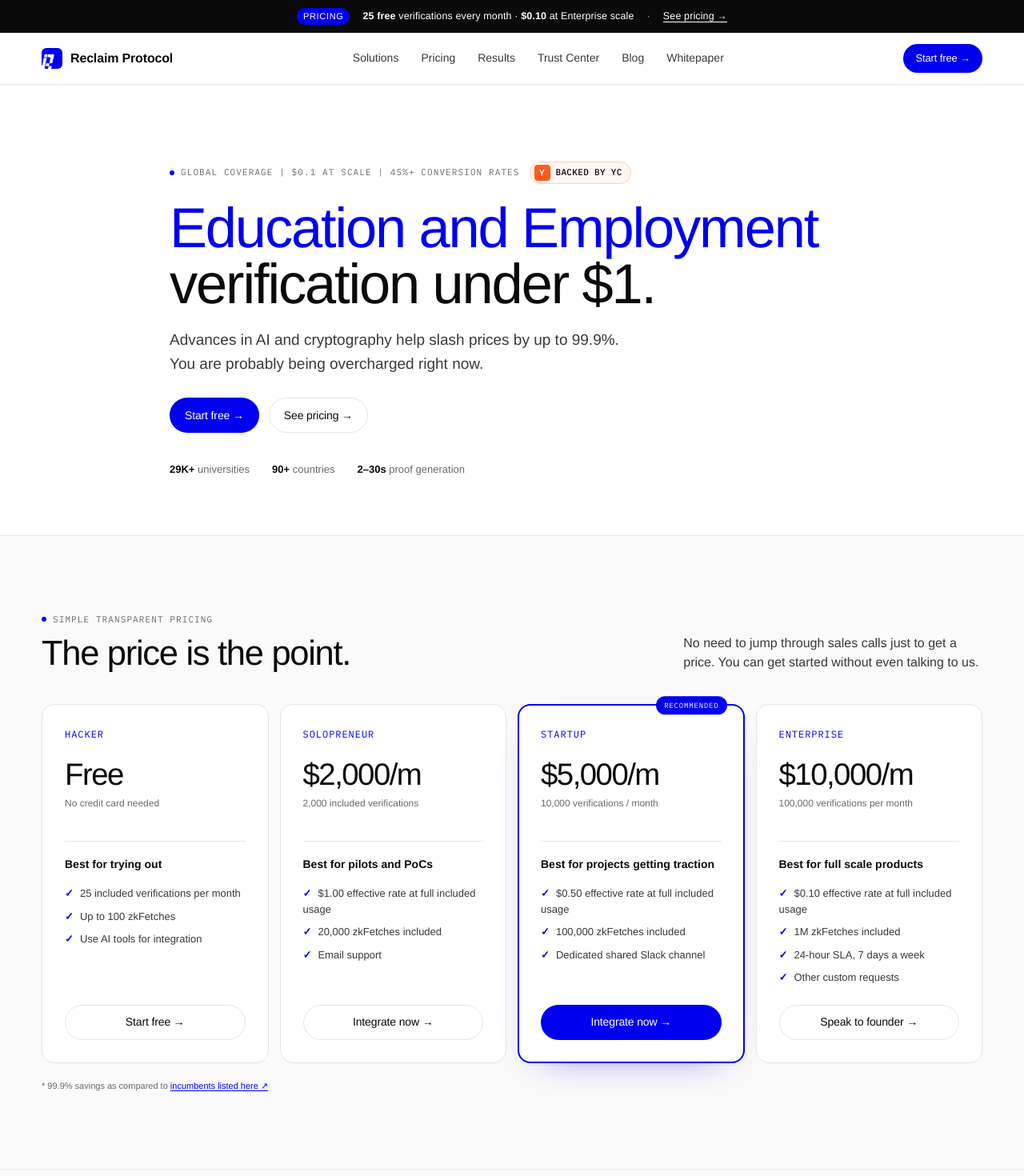
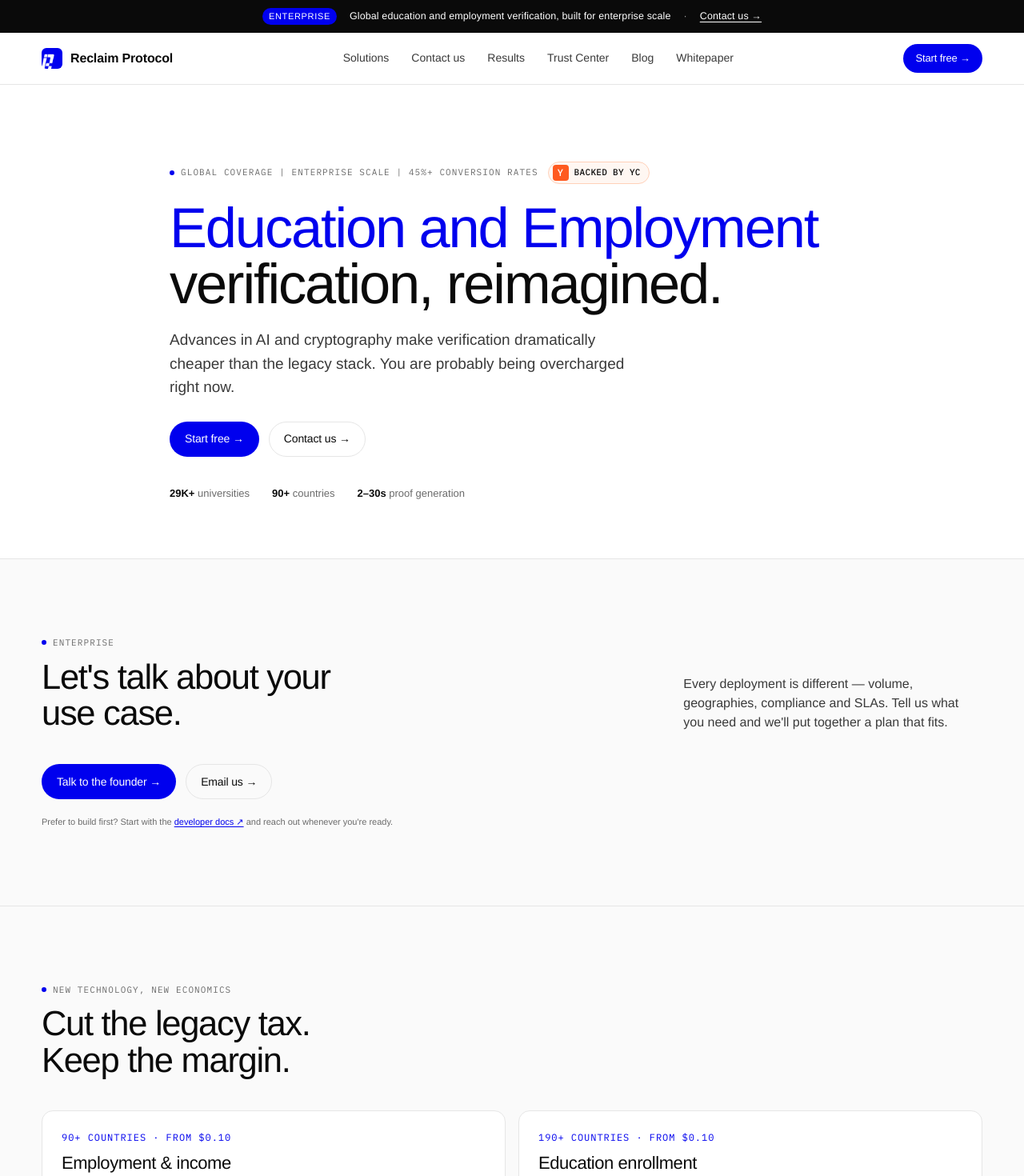
Before and after one commit to reclaimprotocol/landingpage, a Next.js app: page / in a window 1280 px wide. Shown: the top 1470 px of the page at 80% size. Built offline with nearby package versions, Linux system fonts and the light colour scheme.

Commit message:
Replace pricing section with Contact us
- Remove the pricing plans section; add an Enterprise 'Contact us' section (founder call + email)
- Nav/banner/hero/final CTA now point to #contact instead of #pricing
- Drop published price points from banner, hero, footer tagline and final CTA copy

```diff
--- a/app/education/page.tsx
+++ b/app/education/page.tsx
@@ -10,7 +10,7 @@
         </a>
         <nav className="nav-links">
           <a href="/#verify">Solutions</a>
-          <a href="/#pricing">Pricing</a>
+          <a href="/#contact">Contact us</a>
           <a href="https://trust.reclaimprotocol.org" target="_blank" rel="noopener noreferrer">Trust Center</a>
           <a href="https://blog.reclaimprotocol.org" target="_blank" rel="noopener noreferrer">Blog</a>
           <a href="https://drive.google.com/file/d/1Tok4J6mv7PwRCbwxVNhv4alS82sQJI4E/view" target="_blank" rel="noopener noreferrer">Whitepaper</a>
--- a/app/employment/page.tsx
+++ b/app/employment/page.tsx
@@ -69,7 +69,7 @@
         </Link>
         <nav className="nav-links" aria-label="Main navigation">
           <Link href="/#verify">Solutions</Link>
-          <Link href="/#pricing">Pricing</Link>
+          <Link href="/#contact">Contact us</Link>
           <a href="https://trust.reclaimprotocol.org" target="_blank" rel="noopener noreferrer">Trust Center</a>
           <a href="https://blog.reclaimprotocol.org" target="_blank" rel="noopener noreferrer">Blog</a>
           <a href="https://drive.google.com/file/d/1Tok4J6mv7PwRCbwxVNhv4alS82sQJI4E/view" target="_blank" rel="noopener noreferrer">Whitepaper</a>
--- a/app/page.tsx
+++ b/app/page.tsx
@@ -12,7 +12,7 @@
         </Link>
         <nav className="nav-links">
           <a href="#verify">Solutions</a>
-          <a href="#pricing">Pricing</a>
+          <a href="#contact">Contact us</a>
           <a href="#results">Results</a>
           <a href="https://trust.reclaimprotocol.org" target="_blank" rel="noopener noreferrer">Trust Center</a>
           <a href="https://blog.reclaimprotocol.org" target="_blank" rel="noopener noreferrer">Blog</a>
@@ -30,10 +30,10 @@
 function Banner() {
   return (
     <div className="banner">
-      <span className="pill">Pricing</span>
-      <span><b>25 free</b> verifications every month · <b>$0.10</b> at Enterprise scale</span>
+      <span className="pill">Enterprise</span>
+      <span>Global education and employment verification, built for enterprise scale</span>
       <span style={{ opacity: 0.6 }}>·</span>
-      <a href="#pricing" style={{ color: '#fff', textDecoration: 'underline', textUnderlineOffset: '3px' }}>See pricing →</a>
+      <a href="#contact" style={{ color: '#fff', textDecoration: 'underline', textUnderlineOffset: '3px' }}>Contact us →</a>
     </div>
   );
 }
@@ -44,18 +44,18 @@
     <section className="hero no-border" style={{ borderTop: 0 }}>
       <div className="wrap hero-wrap">
         <div className="hero-kicker">
-          <div className="eyebrow"><span className="dot"></span>Global coverage | $0.1 at scale | 45%+ conversion rates</div>
+          <div className="eyebrow"><span className="dot"></span>Global coverage | Enterprise scale | 45%+ conversion rates</div>
           <span className="yc-badge"><span className="yc-badge-mark">Y</span>Backed by YC</span>
         </div>
         <h1 style={{ marginTop: '20px' }}>
-          <strong>Education and Employment</strong> verification under $1.
+          <strong>Education and Employment</strong> verification, reimagined.
         </h1>
         <p className="lead" style={{ marginTop: '20px' }}>
-          Advances in AI and cryptography help slash prices by up to 99.9%. You are probably being overcharged right now.
+          Advances in AI and cryptography make verification dramatically cheaper than the legacy stack. You are probably being overcharged right now.
         </p>
         <div className="hero-actions">
           <a href="https://docs.reclaimprotocol.org" target="_blank" rel="noopener noreferrer" className="btn btn-primary">Start free →</a>
-          <a href="#pricing" className="btn btn-ghost">See pricing →</a>
+          <a href="#contact" className="btn btn-ghost">Contact us →</a>
         </div>
         <div className="hero-meta">
           <span><b>29K+</b> universities</span>
@@ -67,78 +67,27 @@
   );
 }
 
-/* ---------- Pricing ---------- */
-function Pricing() {
-  const plans = [
-    {
-      name: 'Hacker',
-      price: 'Free',
-      cadence: 'No credit card needed',
-      bestFor: 'Best for trying out',
-      details: ['25 included verifications per month', 'Up to 100 zkFetches', 'Use AI tools for integration'],
-      cta: 'Start free →',
-      href: 'https://docs.reclaimprotocol.org',
-    },
-    {
-      name: 'Solopreneur',
-      price: '$2,000/m',
-      cadence: '2,000 included verifications',
-      bestFor: 'Best for pilots and PoCs',
-      details: ['$1.00 effective rate at full included usage', '20,000 zkFetches included', 'Email support'],
-      cta: 'Integrate now →',
-      href: 'https://docs.reclaimprotocol.org',
-    },
-    {
-      name: 'Startup',
-      price: '$5,000/m',
-      cadence: '10,000 verifications / month',
-      bestFor: 'Best for projects getting traction',
-      details: ['$0.50 effective rate at full included usage', '100,000 zkFetches included', 'Dedicated shared Slack channel'],
-      cta: 'Integrate now →',
-      href: 'https://docs.reclaimprotocol.org',
-      featured: true,
-    },
-    {
-      name: 'Enterprise',
-      price: '$10,000/m',
-      cadence: '100,000 verifications per month',
-      bestFor: 'Best for full scale products',
-      details: ['$0.10 effective rate at full included usage', '1M zkFetches included', '24-hour SLA, 7 days a week', 'Other custom requests'],
-      cta: 'Speak to founder →',
-      href: 'https://calendly.com/madhavanmalolan/call',
-    },
-  ];
-
+/* ---------- Contact ---------- */
+function Contact() {
   return (
-    <section className="section-pad pricing-section" id="pricing">
+    <section className="section-pad pricing-section" id="contact">
       <div className="wrap">
         <div className="section-head">
           <div>
-            <div className="eyebrow"><span className="dot"></span>Simple transparent pricing</div>
-            <h2 style={{ marginTop: '12px' }}>The price is the point.</h2>
+            <div className="eyebrow"><span className="dot"></span>Enterprise</div>
+            <h2 style={{ marginTop: '12px' }}>Let&apos;s talk about your use case.</h2>
           </div>
           <p className="right">
-            No need to jump through sales calls just to get a price. You can get started without even talking to us.
+            Every deployment is different — volume, geographies, compliance and SLAs. Tell us what you need and we&apos;ll put together a plan that fits.
           </p>
         </div>
-        <div className="pricing-grid">
-          {plans.map((plan) => (
-            <article className={`price-card${plan.featured ? ' price-card--featured' : ''}`} key={plan.name}>
-              {plan.featured && <div className="price-badge mono">RECOMMENDED</div>}
-              <div className="price-name mono">{plan.name}</div>
-              <div className="price-amount">{plan.price}</div>
-              <div className="price-cadence">{plan.cadence}</div>
-              {plan.bestFor && <div className="price-included">{plan.bestFor}</div>}
-              <ul className="price-details">
-                {plan.details.map((detail) => <li key={detail}>{detail}</li>)}
-              </ul>
-              <a className={`btn ${plan.featured ? 'btn-primary' : 'btn-ghost'}`} href={plan.href} target="_blank" rel="noopener noreferrer">{plan.cta}</a>
-            </article>
-          ))}
+        <div className="hero-actions" style={{ marginTop: '8px' }}>
+          <a href="https://calendly.com/madhavanmalolan/call" target="_blank" rel="noopener noreferrer" className="btn btn-primary">Talk to the founder →</a>
+          <a href="mailto:admin@reclaimprotocol.org?subject=Enterprise%20enquiry" className="btn btn-ghost">Email us →</a>
         </div>
         <p className="pricing-footnote">
-          * 99.9% savings as compared to{' '}
-          <a href="https://legalclarity.org/usps-employment-verification-process-for-verifiers/" target="_blank" rel="noopener noreferrer">incumbents listed here ↗</a>
+          Prefer to build first? Start with the{' '}
+          <a href="https://docs.reclaimprotocol.org" target="_blank" rel="noopener noreferrer">developer docs ↗</a> and reach out whenever you&apos;re ready.
         </p>
       </div>
     </section>
@@ -195,7 +144,7 @@
       <div className="wrap">
         <div className="section-head">
           <div>
-            <div className="eyebrow"><span className="dot"></span>New technology, new pricing</div>
+            <div className="eyebrow"><span className="dot"></span>New technology, new economics</div>
             <h2 style={{ marginTop: '12px' }}>Cut the legacy tax.<br />Keep the margin.</h2>
           </div>
         </div>
@@ -482,20 +431,20 @@
             <div className="eyebrow" style={{ color: 'rgba(255,255,255,0.7)' }}>
               <span className="dot" style={{ background: '#fff' }}></span>READY WHEN YOU ARE
             </div>
-            <h2 style={{ marginTop: '14px' }}>Run 25 verifications free.<br />Scale to $0.10 each.</h2>
+            <h2 style={{ marginTop: '14px' }}>Run a pilot.<br />See the difference.</h2>
             <p>
               Put Reclaim beside the incumbent you already pay. Compare geographic coverage, conversion, and the final bill.
             </p>
             <div className="cta-fineprint mono">
-              <span>● No sales call to start</span>
-              <span>● 25 free every month</span>
-              <span>● Published Enterprise starting rate</span>
+              <span>● Pilot-friendly</span>
+              <span>● Global coverage</span>
+              <span>● Enterprise SLAs</span>
             </div>
           </div>
           <div className="cta-side">
             <a href="https://docs.reclaimprotocol.org" target="_blank" rel="noopener noreferrer" className="btn btn-white">Start free →</a>
-            <a href="https://calendly.com/madhavanmalolan/call" target="_blank" rel="noopener noreferrer" className="btn btn-outline-w">Get volume pricing →</a>
-            <a href="#pricing" className="cta-side-link mono">See every plan ↑</a>
+            <a href="https://calendly.com/madhavanmalolan/call" target="_blank" rel="noopener noreferrer" className="btn btn-outline-w">Talk to the founder →</a>
+            <a href="#contact" className="cta-side-link mono">Contact us ↑</a>
           </div>
         </div>
       </div>
@@ -514,7 +463,7 @@
               <img className="brand-mark" src="/reclaim-logo.png" alt="Reclaim Protocol" />
               <span>Reclaim Protocol</span>
             </Link>
-            <p className="foot-tag">Global education and employment verification from $0.10 at scale.</p>
+            <p className="foot-tag">Global education and employment verification, at enterprise scale.</p>
             <div className="foot-socials">
               <a href="https://github.com/reclaimprotocol" target="_blank" rel="noopener noreferrer" aria-label="GitHub" className="foot-social">
                 <svg width="18" height="18" viewBox="0 0 18 18" fill="currentColor">
@@ -582,7 +531,7 @@
       <Banner />
       <Nav />
       <Hero />
-      <Pricing />
+      <Contact />
       <Verticals />
       <Results />
       <EconomicsAndTrust />
```
